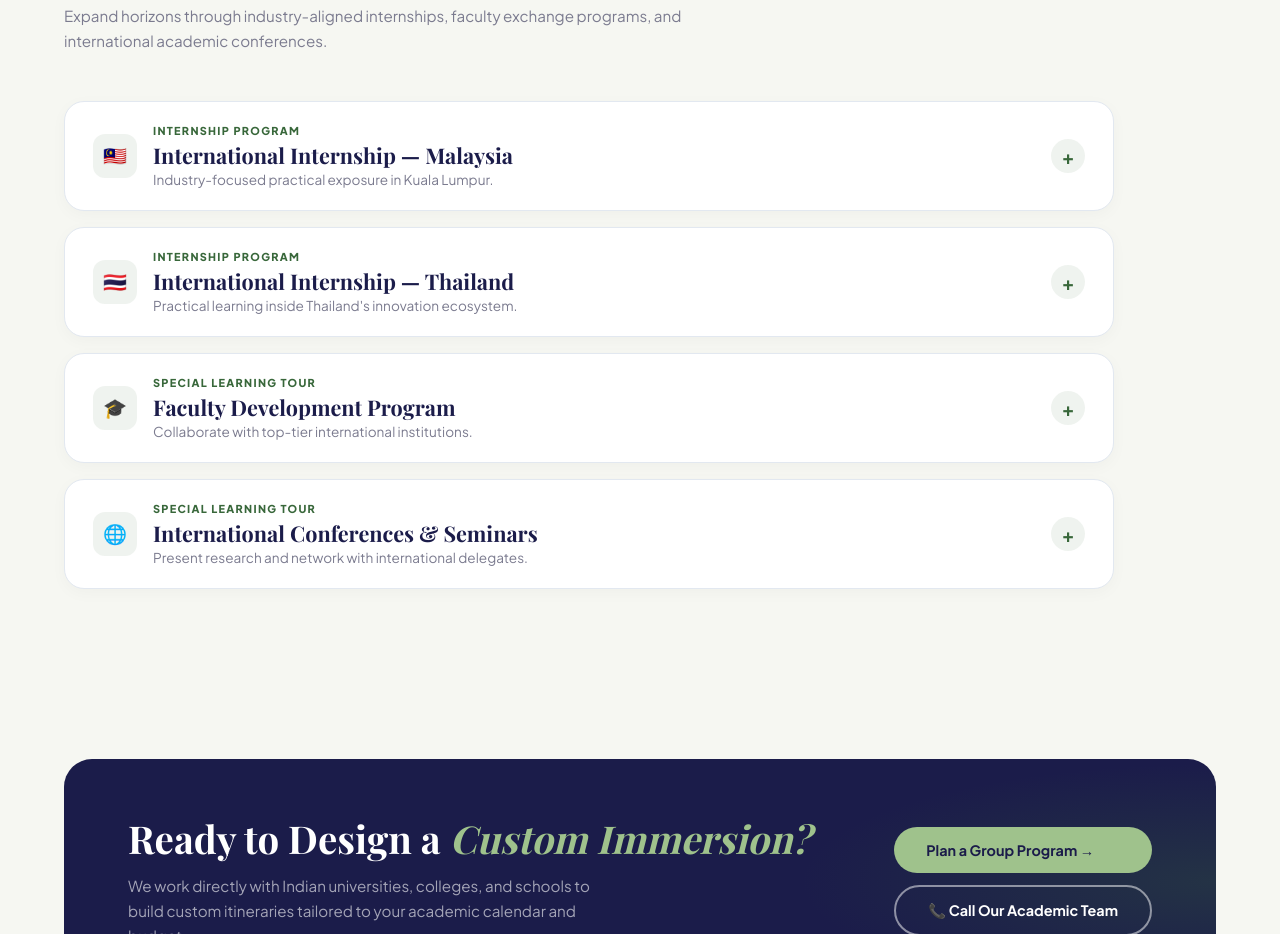
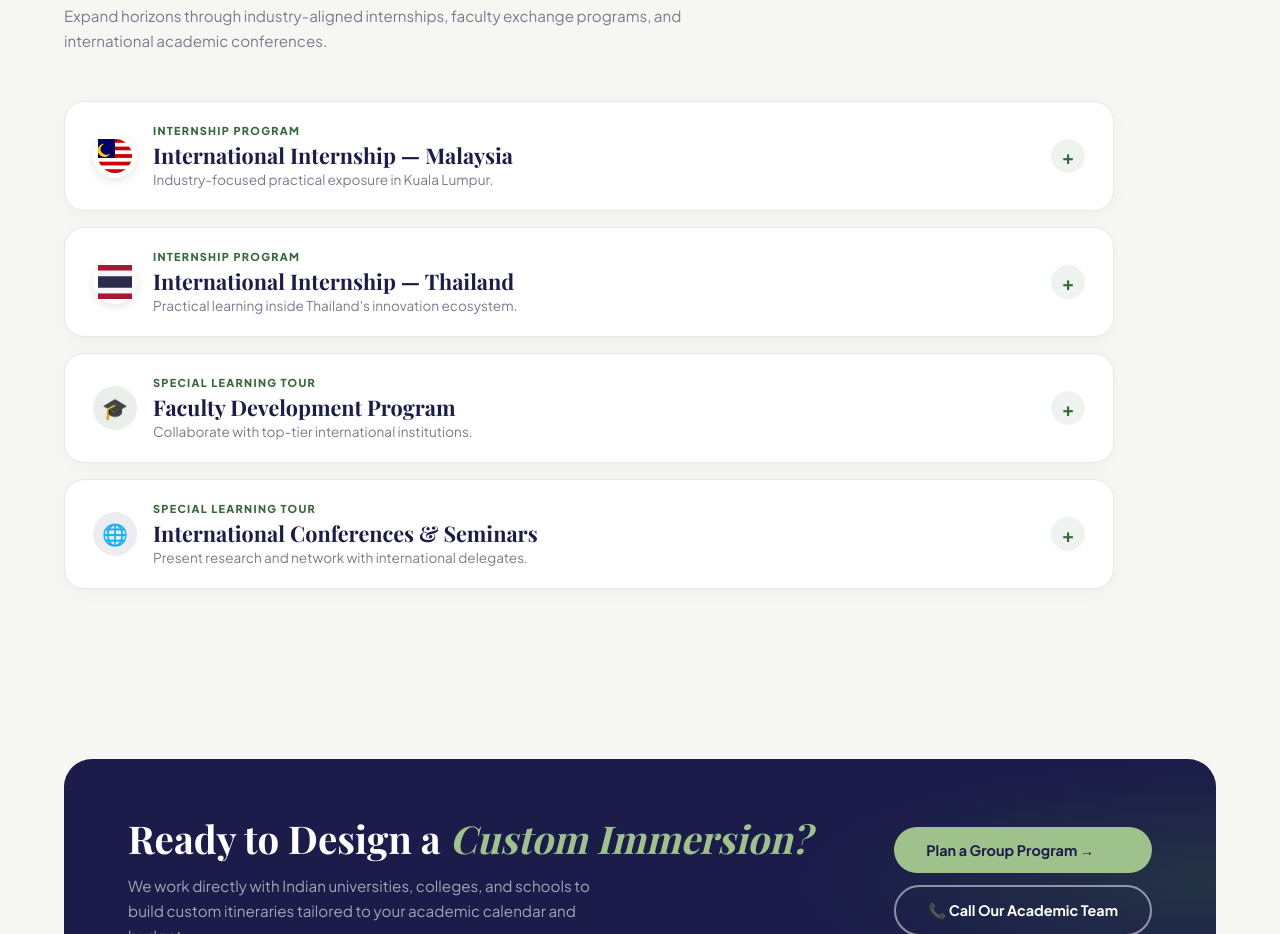
Before and after one commit to Shivam1101/vijigishu-website, a plain HTML site: page immersion-programs.html in a window 1280 px wide. Shown: the part 3260-4194 px from the top of the page. Drawn offline with nearby package versions, Linux system fonts and the light colour scheme; a web font is replaced by a local one.

Commit message:
Add active green border style for expanded accordions and vector SVG country flag icons for Malaysia and Thailand in immersion-programs.html

```diff
--- a/immersion-programs.html
+++ b/immersion-programs.html
@@ -315,8 +315,13 @@
     }
     .internship-accordion-item:hover {
       box-shadow: 0 10px 30px rgba(0, 0, 0, 0.08);
-      border-color: rgba(56, 103, 58, 0.3);
+      border-color: rgba(56, 103, 58, 0.4);
       transform: translateY(-2px);
+    }
+    /* ACTIVE ACCORDION ITEM WITH PROMINENT GREEN BORDER */
+    .internship-accordion-item.active {
+      border: 2px solid var(--green);
+      box-shadow: 0 12px 35px rgba(56, 103, 58, 0.15);
     }
     .internship-accordion-header {
       display: flex;
@@ -898,11 +903,13 @@
 
     <div class="internship-accordion-list">
 
-      <!-- ITEM 1: Malaysia Internship -->
+      <!-- ITEM 1: Malaysia Internship (WITH GALLERY MATCHING SVG FLAG ICON) -->
       <div class="internship-accordion-item reveal" onclick="toggleInternshipAccordion(this)">
         <div class="internship-accordion-header">
           <div style="display: flex; align-items: center; gap: 16px;">
-            <div style="width: 44px; height: 44px; border-radius: 12px; background: rgba(56,103,58,0.08); display: grid; place-items: center; font-size: 1.2rem; flex-shrink: 0;">🇲🇾</div>
+            <div style="width: 44px; height: 44px; border-radius: 50%; display: grid; place-items: center; flex-shrink: 0; box-shadow: 0 3px 10px rgba(0,0,0,0.1);">
+              <svg width="34" height="34" viewBox="0 0 36 36"><circle cx="18" cy="18" r="18" fill="#CC0000"/><rect x="0" y="4" width="36" height="4" fill="#FFFFFF"/><rect x="0" y="12" width="36" height="4" fill="#FFFFFF"/><rect x="0" y="20" width="36" height="4" fill="#FFFFFF"/><rect x="0" y="28" width="36" height="4" fill="#FFFFFF"/><rect x="0" y="0" width="18" height="20" fill="#000066"/><path d="M7 5A6 6 0 1 0 13 15A7 7 0 1 1 7 5Z" fill="#FFCC00"/></svg>
+            </div>
             <div>
               <div class="internship-badge">INTERNSHIP PROGRAM</div>
               <div class="internship-item-title">International Internship — Malaysia</div>
@@ -923,11 +930,13 @@
         </div>
       </div>
 
-      <!-- ITEM 2: Thailand Internship -->
+      <!-- ITEM 2: Thailand Internship (WITH GALLERY MATCHING SVG FLAG ICON) -->
       <div class="internship-accordion-item reveal reveal-delay-1" onclick="toggleInternshipAccordion(this)">
         <div class="internship-accordion-header">
           <div style="display: flex; align-items: center; gap: 16px;">
-            <div style="width: 44px; height: 44px; border-radius: 12px; background: rgba(56,103,58,0.08); display: grid; place-items: center; font-size: 1.2rem; flex-shrink: 0;">🇹🇭</div>
+            <div style="width: 44px; height: 44px; border-radius: 50%; display: grid; place-items: center; flex-shrink: 0; box-shadow: 0 3px 10px rgba(0,0,0,0.1);">
+              <svg width="34" height="34" viewBox="0 0 36 36"><circle cx="18" cy="18" r="17" fill="#FFFFFF" stroke="#E5E7EB" stroke-width="1"/><path d="M0 0H36V6H0Z" fill="#A51931"/><path d="M0 30H36V36H0Z" fill="#A51931"/><path d="M0 6H36V12H0Z" fill="#F4F5F8"/><path d="M0 24H36V30H0Z" fill="#F4F5F8"/><path d="M0 12H36V24H0Z" fill="#2D2A4A"/></svg>
+            </div>
             <div>
               <div class="internship-badge">INTERNSHIP PROGRAM</div>
               <div class="internship-item-title">International Internship — Thailand</div>
@@ -952,7 +961,7 @@
       <div class="internship-accordion-item reveal reveal-delay-2" onclick="toggleInternshipAccordion(this)">
         <div class="internship-accordion-header">
           <div style="display: flex; align-items: center; gap: 16px;">
-            <div style="width: 44px; height: 44px; border-radius: 12px; background: rgba(56,103,58,0.08); display: grid; place-items: center; font-size: 1.2rem; flex-shrink: 0;">🎓</div>
+            <div style="width: 44px; height: 44px; border-radius: 50%; background: rgba(56,103,58,0.1); display: grid; place-items: center; font-size: 1.3rem; flex-shrink: 0;">🎓</div>
             <div>
               <div class="internship-badge">SPECIAL LEARNING TOUR</div>
               <div class="internship-item-title">Faculty Development Program</div>
@@ -977,7 +986,7 @@
       <div class="internship-accordion-item reveal reveal-delay-3" onclick="toggleInternshipAccordion(this)">
         <div class="internship-accordion-header">
           <div style="display: flex; align-items: center; gap: 16px;">
-            <div style="width: 44px; height: 44px; border-radius: 12px; background: rgba(56,103,58,0.08); display: grid; place-items: center; font-size: 1.2rem; flex-shrink: 0;">🌐</div>
+            <div style="width: 44px; height: 44px; border-radius: 50%; background: rgba(27,28,74,0.08); display: grid; place-items: center; font-size: 1.3rem; flex-shrink: 0;">🌐</div>
             <div>
               <div class="internship-badge">SPECIAL LEARNING TOUR</div>
               <div class="internship-item-title">International Conferences &amp; Seminars</div>
```
